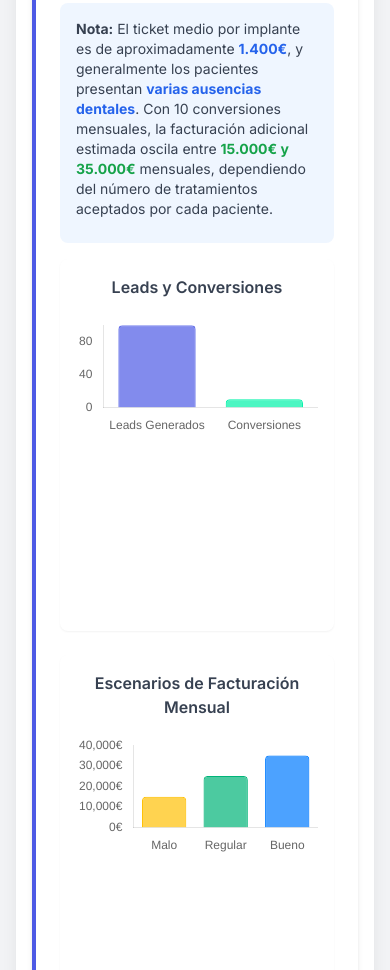
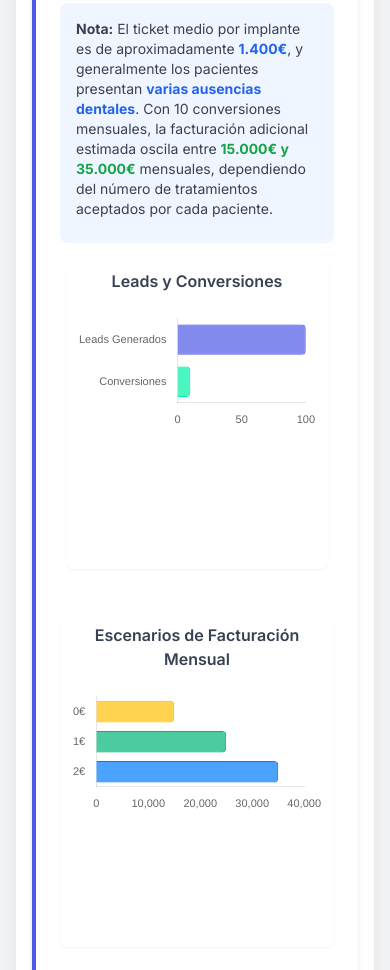
Before and after one commit to Raul1312-tech/Propuesta-climadent, a website: page index.html in a window 390 px wide. Shown: the part 1894-2864 px from the top of the page. Drawn offline with nearby package versions, Linux system fonts and the light colour scheme.

Commit message:
Mejora de visualización de gráficos en dispositivos móviles

```diff
--- a/index.html
+++ b/index.html
@@ -294,13 +294,13 @@
             <div class="grid grid-cols-1 md:grid-cols-2 gap-6 mb-4">
                 <div class="bg-white p-4 rounded-lg shadow-sm graph-container">
                     <h5 class="text-center text-gray-700 font-semibold mb-4">Leads y Conversiones</h5>
-                    <div style="min-height: 300px; max-height: 350px; position: relative;">
+                    <div style="min-height: 250px; position: relative;">
                         <canvas id="leadConversionChart"></canvas>
                     </div>
                 </div>
                 <div class="bg-white p-4 rounded-lg shadow-sm graph-container" id="revenue-chart-container">
                     <h5 class="text-center text-gray-700 font-semibold mb-4">Escenarios de Facturación Mensual</h5>
-                    <div style="min-height: 300px; max-height: 350px; position: relative;">
+                    <div style="min-height: 250px; position: relative;">
                         <canvas id="revenueChart"></canvas>
                     </div>
                 </div>
@@ -320,7 +320,7 @@
             </ul>
 
              <h4 class="font-semibold text-gray-700 mb-2 text-center">Ejemplo Inversión Mensual (1 Campaña High-Ticket)</h4>
-             <div class="chart-container fade-in graph-container" style="animation-delay: 0.3s;">
+             <div class="chart-container fade-in graph-container" style="animation-delay: 0.3s; max-width: 280px; margin: 0 auto;">
                 <canvas id="investmentChart"></canvas>
             </div>
         </div>
@@ -407,8 +407,8 @@
 
         <div class="mb-2">
             <h3 class="text-2xl md:text-3xl font-bold mb-2 text-center" style="color: var(--climadent-dark-blue);">Comparativa Inversión Mensual (Honorarios ClimaDent)</h3>
-            <div class="bg-white p-2 rounded-lg shadow-sm graph-container" style="max-width: 700px; margin: 0 auto;">
-                <div style="min-height: 280px; max-height: 380px; position: relative;">
+            <div class="bg-white p-2 rounded-lg shadow-sm graph-container" style="max-width: 100%; margin: 0 auto;">
+                <div style="min-height: 280px; position: relative;">
                     <canvas id="packageComparisonChart"></canvas>
                 </div>
             </div>
@@ -483,17 +483,27 @@
             options: {
                 responsive: true,
                 maintainAspectRatio: true,
-                indexAxis: 'x',
+                indexAxis: window.innerWidth < 768 ? 'y' : 'x',
                 scales: {
                     y: {
                         beginAtZero: true,
                         grid: {
                             display: false
+                        },
+                        ticks: {
+                            font: {
+                                size: window.innerWidth < 768 ? 11 : 12
+                            }
                         }
                     },
                     x: {
                         grid: {
                             display: false
+                        },
+                        ticks: {
+                            font: {
+                                size: window.innerWidth < 768 ? 11 : 12
+                            }
                         }
                     }
                 },
@@ -506,6 +516,12 @@
                             label: function(context) {
                                 return context.raw + (context.dataIndex === 0 ? ' leads' : ' conversiones');
                             }
+                        },
+                        titleFont: {
+                            size: 14
+                        },
+                        bodyFont: {
+                            size: 13
                         }
                     }
                 }
@@ -535,7 +551,22 @@
                 responsive: true,
                 plugins: {
                     legend: {
-                        position: 'bottom'
+                        position: 'bottom',
+                        labels: {
+                            boxWidth: 12,
+                            padding: 10,
+                            font: {
+                                size: window.innerWidth < 768 ? 11 : 12
+                            }
+                        }
+                    },
+                    tooltip: {
+                        titleFont: {
+                            size: 14
+                        },
+                        bodyFont: {
+                            size: 13
+                        }
                     }
                 }
             }
@@ -567,7 +598,7 @@
             options: {
                 responsive: true,
                 maintainAspectRatio: true,
-                indexAxis: 'x',
+                indexAxis: window.innerWidth < 768 ? 'y' : 'x',
                 scales: {
                     y: {
                         beginAtZero: true,
@@ -577,12 +608,20 @@
                         ticks: {
                             callback: function(value) {
                                 return value.toLocaleString() + '€';
+                            },
+                            font: {
+                                size: window.innerWidth < 768 ? 11 : 12
                             }
                         }
                     },
                     x: {
                         grid: {
                             display: false
+                        },
+                        ticks: {
+                            font: {
+                                size: window.innerWidth < 768 ? 11 : 12
+                            }
                         }
                     }
                 },
@@ -595,6 +634,12 @@
                             label: function(context) {
                                 return context.raw.toLocaleString() + '€';
                             }
+                        },
+                        titleFont: {
+                            size: 14
+                        },
+                        bodyFont: {
+                            size: 13
                         }
                     }
                 }
@@ -604,12 +649,26 @@
         // Adjust charts on window resize
         window.addEventListener('resize', function() {
             // Toggle horizontal/vertical bars based on screen width
-            leadChart.options.indexAxis = window.innerWidth < 768 ? 'y' : 'x';
-            revenueChart.options.indexAxis = window.innerWidth < 768 ? 'y' : 'x';
+            const isMobile = window.innerWidth < 768;
 
-            // Update the charts
+            // Update leadChart
+            leadChart.options.indexAxis = isMobile ? 'y' : 'x';
+            leadChart.options.scales.y.ticks.font.size = isMobile ? 11 : 12;
+            leadChart.options.scales.x.ticks.font.size = isMobile ? 11 : 12;
             leadChart.update();
+
+            // Update revenueChart
+            revenueChart.options.indexAxis = isMobile ? 'y' : 'x';
+            revenueChart.options.scales.y.ticks.font.size = isMobile ? 11 : 12;
+            revenueChart.options.scales.x.ticks.font.size = isMobile ? 11 : 12;
             revenueChart.update();
+
+            // Update packageChart (add font size adjustments)
+            packageChart.options.indexAxis = isMobile ? 'y' : 'x';
+            packageChart.options.scales.y.max = isMobile ? undefined : 1200;
+            packageChart.options.scales.y.ticks.font.size = isMobile ? 11 : 12;
+            packageChart.options.scales.x.ticks.font.size = isMobile ? 10 : 12;
+            packageChart.update();
         });
 
         // Chart for Package Comparison
@@ -649,6 +708,11 @@
                         max: window.innerWidth < 768 ? undefined : 1200,
                         grid: {
                             display: false
+                        },
+                        ticks: {
+                            font: {
+                                size: window.innerWidth < 768 ? 11 : 12
+                            }
                         }
                     },
                     x: {
@@ -657,7 +721,7 @@
                         },
                         ticks: {
                             font: {
-                                size: 12
+                                size: window.innerWidth < 768 ? 10 : 12
                             }
                         }
                     }
@@ -671,18 +735,16 @@
                             label: function(context) {
                                 return context.raw + '€';
                             }
+                        },
+                        titleFont: {
+                            size: 14
+                        },
+                        bodyFont: {
+                            size: 13
                         }
                     }
                 }
             }
-        });
-
-        // Add this chart to resize handler
-        window.addEventListener('resize', function() {
-            // Toggle horizontal/vertical bars based on screen width
-            packageChart.options.indexAxis = window.innerWidth < 768 ? 'y' : 'x';
-            packageChart.options.scales.y.max = window.innerWidth < 768 ? undefined : 1200;
-            packageChart.update();
         });
     </script>
 
@@ -770,5 +832,54 @@
             if (counter >= 6) clearInterval(interval);
         }, 500);
     </script>
+
+    <script>
+        // Función específica para asegurar la correcta visualización en dispositivos móviles
+        function optimizeChartsForMobile() {
+            // Detectar si es un dispositivo móvil basado en el ancho de pantalla
+            const isMobile = window.innerWidth < 768;
+
+            if (isMobile) {
+                // Forzar la visualización óptima para móviles
+                document.querySelectorAll('canvas').forEach(canvas => {
+                    // Asegurar que el canvas sea visible
+                    canvas.style.height = 'auto';
+                    canvas.style.maxHeight = '300px';
+                    canvas.style.width = '100%';
+
+                    // Encontrar el contenedor padre y optimizarlo
+                    const container = canvas.closest('.graph-container, .chart-container');
+                    if (container) {
+                        container.style.padding = '10px';
+                        container.style.margin = '0 auto 20px';
+                        container.style.maxWidth = '100%';
+                        container.style.overflowX = 'hidden';
+                    }
+                });
+
+                // Especificaciones adicionales para ciertos gráficos
+                const pieCharts = document.querySelectorAll('#investmentChart');
+                pieCharts.forEach(chart => {
+                    const container = chart.closest('.chart-container');
+                    if (container) {
+                        container.style.maxWidth = '260px';
+                        container.style.margin = '0 auto 20px';
+                        container.style.height = 'auto';
+                    }
+                });
+            }
+        }
+
+        // Ejecutar la función cuando se carga la página
+        window.addEventListener('DOMContentLoaded', optimizeChartsForMobile);
+        window.addEventListener('load', optimizeChartsForMobile);
+
+        // También ejecutar cuando cambia el tamaño de la ventana
+        window.addEventListener('resize', optimizeChartsForMobile);
+
+        // Ejecutar después de un breve retraso para asegurar que todos los gráficos estén renderizados
+        setTimeout(optimizeChartsForMobile, 500);
+        setTimeout(optimizeChartsForMobile, 1000);
+    </script>
 </body>
 </html>
```
